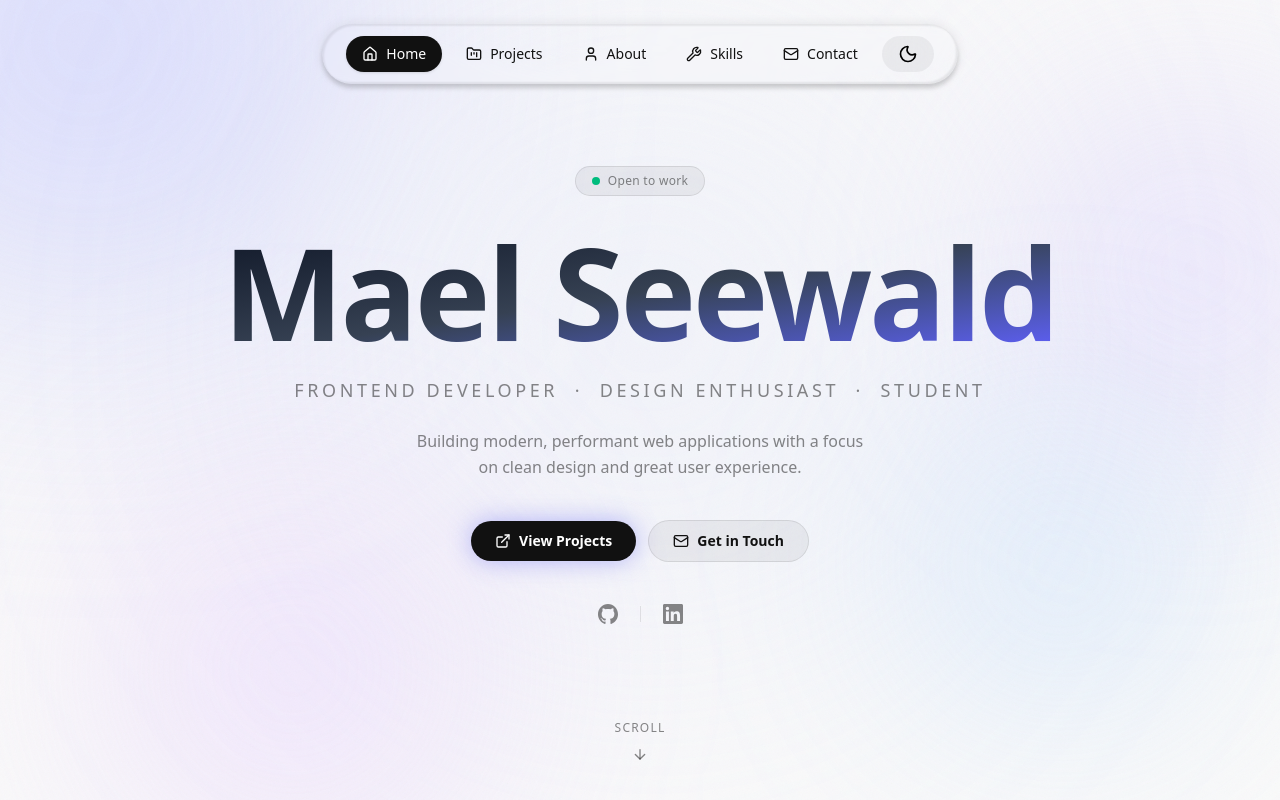
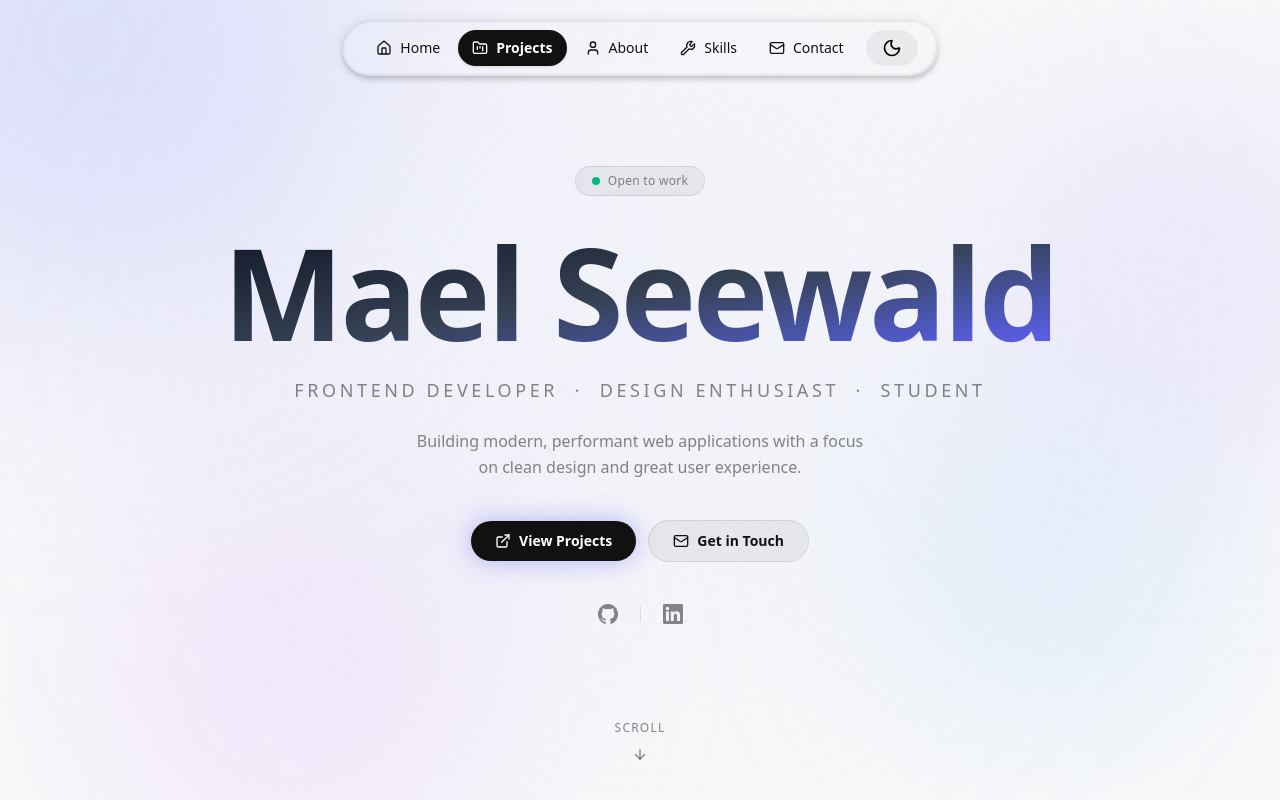
Before and after one commit to maelseewald/portfolio, a React app: page / in a window 1280 px wide. Shown: the top 800 px of the page. Built offline with nearby package versions, Linux system fonts and the light colour scheme; the HTML template or start-up script is replaced by a standard one.

Commit message:
feat: scroll-aware active nav indicator

```diff
--- a/src/components/header/Header.tsx
+++ b/src/components/header/Header.tsx
@@ -1,95 +1,64 @@
-import {useState} from "react";
+import {useEffect, useState} from "react";
 import {LiquidGlassCard} from "../../ui/liquid-glass-card.tsx";
 import {cn} from "../../lib/utils";
-
-import {FolderKanban, Home, Mail, User, Wrench,} from "lucide-react";
+import {FolderKanban, Home, Mail, User, Wrench} from "lucide-react";
 import DarkModeToggle from "../DarkModeToggle/DarkModeToggle.tsx";
 
 const Header = ({className}: { className?: string }) => {
     const [active, setActive] = useState("Home");
 
+    useEffect(() => {
+        const sections = ['home', 'projects', 'about', 'skills', 'contact'];
+        const labels: Record<string, string> = {
+            home: 'Home', projects: 'Projects', about: 'About', skills: 'Skills', contact: 'Contact',
+        };
+
+        const onScroll = () => {
+            const scrollY = window.scrollY + window.innerHeight * 0.4;
+            let current = 'home';
+            for (const id of sections) {
+                const el = document.getElementById(id);
+                if (el && el.offsetTop <= scrollY) current = id;
+            }
+            setActive(labels[current]);
+        };
+
+        window.addEventListener('scroll', onScroll, {passive: true});
+        onScroll();
+        return () => window.removeEventListener('scroll', onScroll);
+    }, []);
+
     const scrollTo = (id: string) => {
         const el = document.getElementById(id);
-        if (el) {
-            el.scrollIntoView({behavior: "smooth"});
-        }
+        if (el) el.scrollIntoView({behavior: "smooth"});
     };
 
     return (
-        <div
-            className={cn(
-                "w-full flex items-center justify-center py-6 fixed z-50",
-                className
-            )}
-        >
+        <div className={cn("w-full flex items-center justify-center py-5 fixed z-50", className)}>
             <LiquidGlassCard
                 glowIntensity="sm"
                 shadowIntensity="sm"
                 borderRadius="999px"
-                blurIntensity="sm"
-                className="px-6 py-3 max-w-4xl"
+                blurIntensity="md"
+                className="px-5 py-2.5 max-w-4xl"
             >
-                <nav className="flex items-center justify-between gap-2 w-full relative z-30">
-                    <NavItem
-                        icon={Home}
-                        label="Home"
-                        active={active === "Home"}
-                        onClick={() => {
-                            setActive("Home");
-                            scrollTo("home");
-                        }}
-                    />
-                    <NavItem
-                        icon={FolderKanban}
-                        label="Projects"
-                        active={active === "Projects"}
-                        onClick={() => {
-                            setActive("Projects");
-                            scrollTo("projects");
-                        }}
-                    />
-                    <NavItem
-                        icon={User}
-                        label="About"
-                        active={active === "About"}
-                        onClick={() => {
-                            setActive("About");
-                            scrollTo("about");
-                        }}
-                    />
-                    <NavItem
-                        icon={Wrench}
-                        label="Skills"
-                        active={active === "Skills"}
-                        onClick={() => {
-                            setActive("Skills");
-                            scrollTo("skills");
-                        }}
-                    />
-                    <NavItem
-                        icon={Mail}
-                        label="Contact"
-                        active={active === "Contact"}
-                        onClick={() => {
-                            setActive("Contact");
-                            scrollTo("contact");
-                        }}/>
-
-                    <DarkModeToggle/>
-
+                <nav className="flex items-center justify-between gap-1 w-full relative z-30">
+                    <NavItem icon={Home} label="Home" active={active === "Home"} onClick={() => { setActive("Home"); scrollTo("home"); }}/>
+                    <NavItem icon={FolderKanban} label="Projects" active={active === "Projects"} onClick={() => { setActive("Projects"); scrollTo("projects"); }}/>
+                    <NavItem icon={User} label="About" active={active === "About"} onClick={() => { setActive("About"); scrollTo("about"); }}/>
+                    <NavItem icon={Wrench} label="Skills" active={active === "Skills"} onClick={() => { setActive("Skills"); scrollTo("skills"); }}/>
+                    <NavItem icon={Mail} label="Contact" active={active === "Contact"} onClick={() => { setActive("Contact"); scrollTo("contact"); }}/>
+                    <div className="ml-1">
+                        <DarkModeToggle/>
+                    </div>
                 </nav>
             </LiquidGlassCard>
         </div>
     );
 };
 
-const NavItem = ({
-                     icon: Icon,
-                     label,
-                     active = false,
-                     onClick,
-                 }: {
-    icon: any;
+const NavItem = ({icon: Icon, label, active = false, onClick}: {
+    icon: React.ComponentType<{ className?: string }>;
     label: string;
     active?: boolean;
     onClick?: () => void;
@@ -98,15 +67,16 @@ const NavItem = ({
         <button
             onClick={onClick}
             className={cn(
-                "flex items-center gap-2 px-4 py-2 rounded-full text-sm transition-all",
+                "flex items-center gap-2 px-3.5 py-2 rounded-full text-sm transition-all",
                 active
-                    ? "bg-(--color-nav-active-bg) text-(--color-nav-active-text) font-medium shadow"
+                    ? "bg-(--color-nav-active-bg) text-(--color-nav-active-text) font-semibold shadow-sm"
                     : "text-(--color-nav-text) hover:bg-(--color-surface-hover)"
             )}
         >
-            <Icon className="w-4 h-4"/>
+            <Icon className="w-4 h-4 shrink-0"/>
             <span className="hidden sm:inline">{label}</span>
         </button>
     );
 };
+
 export default Header;
```
